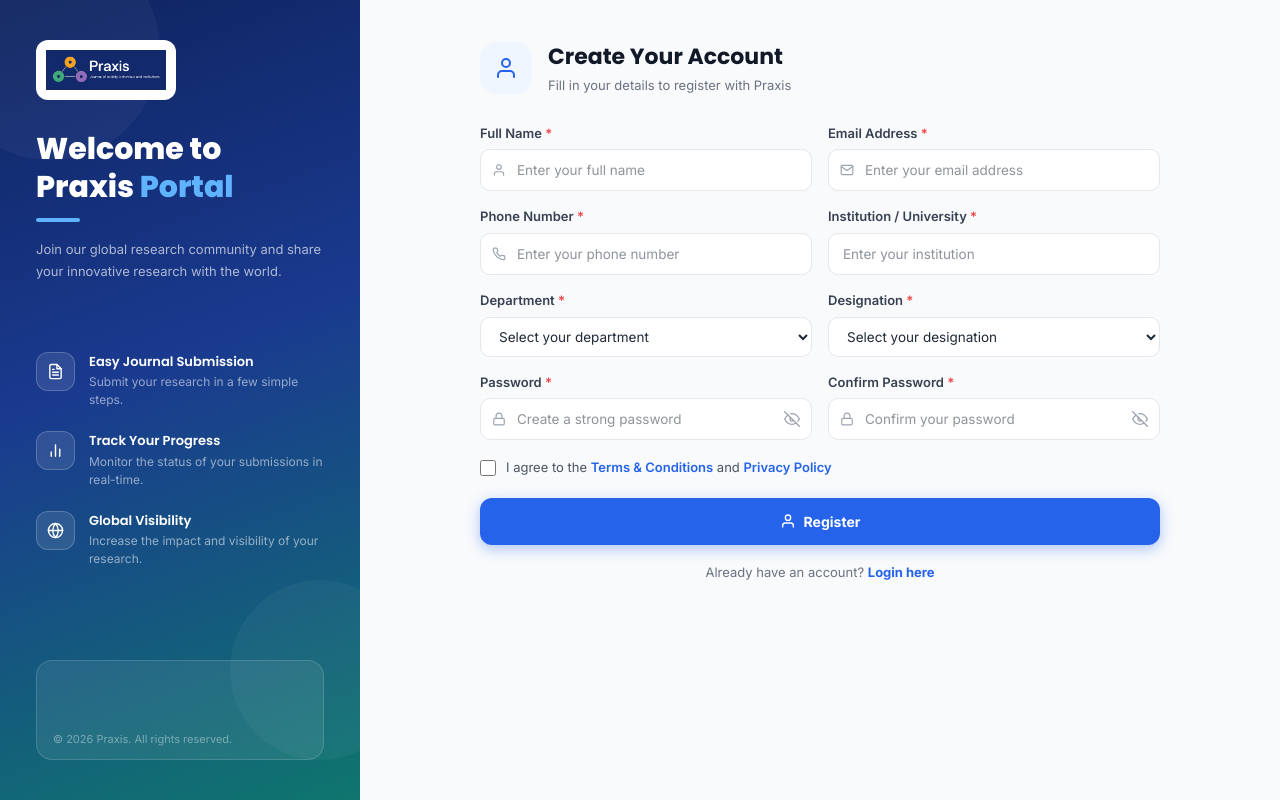
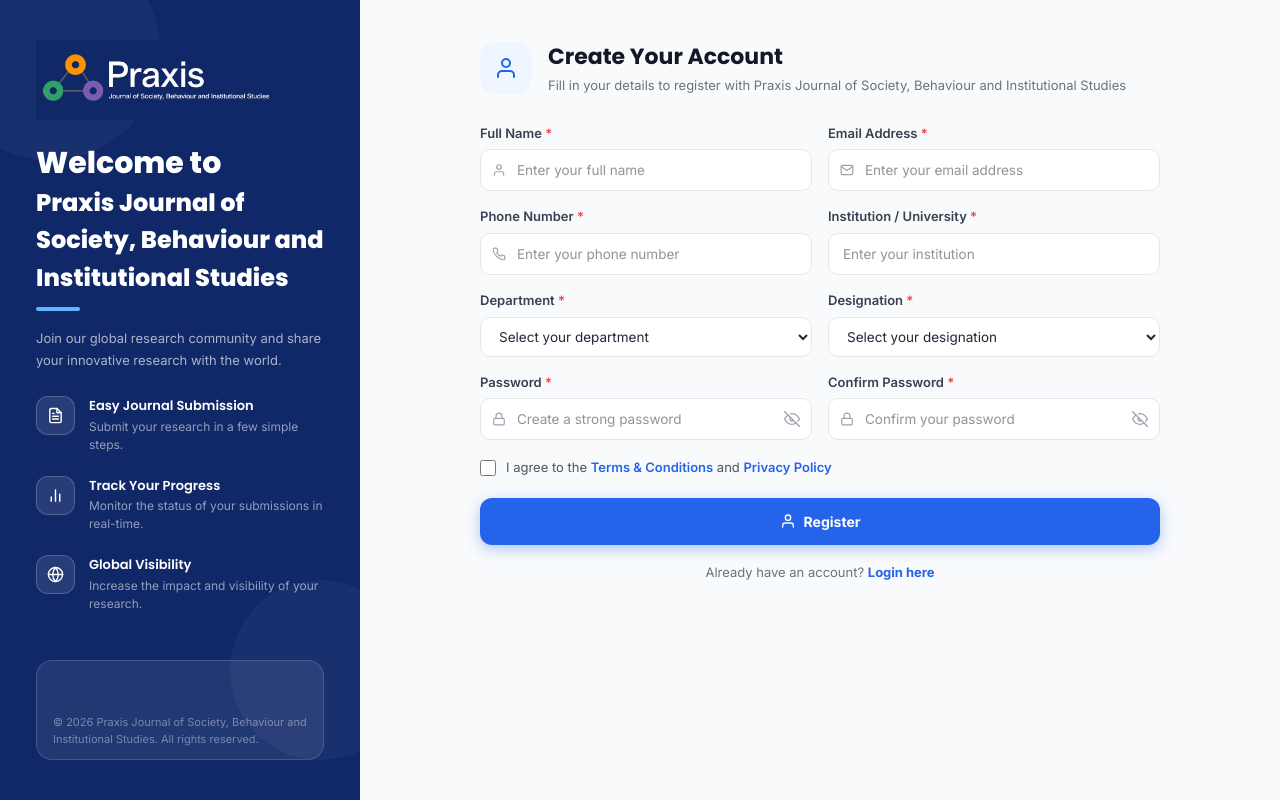
Before and after one commit to devdigicoders-stack/OJS_UserPael, a React (Vite) app: page /register in a window 1280 px wide. Built offline with nearby package versions, Linux system fonts and the light colour scheme.

Commit message:
feat: add registration page and login page with associated assets and routing setup

```diff
--- a/index.html
+++ b/index.html
@@ -4,7 +4,7 @@
     <meta charset="UTF-8" />
     <link rel="icon" type="image/png" href="/favicon.png" />
     <meta name="viewport" content="width=device-width, initial-scale=1.0" />
-    <title>User Panel | Praxis</title>
+    <title>User Panel | Praxis Journal of Society, Behaviour and Institutional Studies</title>
   </head>
   <body>
     <div id="root"></div>
--- a/src/pages/Login.jsx
+++ b/src/pages/Login.jsx
@@ -114,7 +114,7 @@
       {/* ── Left Panel ── */}
       <div style={{
         width: '420px', flexShrink: 0,
-        background: 'linear-gradient(160deg, #0f2460 0%, #1a3a8f 45%, #0f766e 100%)',
+        backgroundColor: '#102868',
         color: '#fff', padding: '44px 40px',
         display: 'flex', flexDirection: 'column', justifyContent: 'space-between',
         position: 'relative', overflow: 'hidden',
@@ -133,8 +133,7 @@
 
           <h1 style={{ fontSize: '32px', fontWeight: 800, fontFamily: 'Poppins, sans-serif', lineHeight: 1.25, marginBottom: '12px' }}>
             Welcome Back to<br />
-            <span style={{ color: '#fff' }}>Praxis </span>
-            <span style={{ color: '#60b4ff' }}>Portal</span>
+            <span style={{ color: '#fff', fontSize: '24px' }}>Praxis Journal of Society, Behaviour and Institutional Studies</span>
           </h1>
           <div style={{ width: '44px', height: '4px', background: '#60b4ff', borderRadius: '4px', marginBottom: '16px' }} />
           <p style={{ fontSize: '13.5px', color: 'rgba(255,255,255,0.65)', lineHeight: 1.75 }}>
@@ -183,7 +182,7 @@
               </div>
               <div>
                 <h2 style={{ fontSize: '22px', fontWeight: 700, color: '#111827', fontFamily: 'Poppins, sans-serif', margin: 0 }}>Sign In</h2>
-                <p style={{ fontSize: '13px', color: '#6B7280', margin: '3px 0 0' }}>Welcome back to Praxis</p>
+                <p style={{ fontSize: '13px', color: '#6B7280', margin: '3px 0 0' }}>Welcome back to Praxis Journal of Society, Behaviour and Institutional Studies</p>
               </div>
             </div>
 
@@ -289,7 +288,7 @@
                 {/* Divider */}
                 <div style={{ display: 'flex', alignItems: 'center', gap: '12px', marginBottom: '16px' }}>
                   <div style={{ flex: 1, height: '1px', background: '#F3F4F6' }} />
-                  <span style={{ fontSize: '12px', color: '#9CA3AF', fontWeight: 500 }}>New to Praxis?</span>
+                  <span style={{ fontSize: '12px', color: '#9CA3AF', fontWeight: 500 }}>New to Praxis Journal?</span>
                   <div style={{ flex: 1, height: '1px', background: '#F3F4F6' }} />
                 </div>
 
--- a/src/pages/Register.jsx
+++ b/src/pages/Register.jsx
@@ -156,7 +156,7 @@
       {/* ── Left Panel ── */}
       <div style={{
         width: '360px', flexShrink: 0,
-        background: 'linear-gradient(160deg, #0f2460 0%, #1a3a8f 45%, #0f766e 100%)',
+        backgroundColor: '#102868',
         color: '#fff', padding: '40px 36px',
         display: 'flex', flexDirection: 'column', justifyContent: 'space-between',
         position: 'relative', overflow: 'hidden',
@@ -167,16 +167,13 @@
 
         {/* Logo & Welcome */}
         <div style={{ position: 'relative', zIndex: 1 }}>
-          <div style={{ marginBottom: '25px' }}>
-            <div style={{ background: '#fff', padding: '10px', borderRadius: '12px', display: 'inline-block' }}>
-              <img src={logo} alt="Praxis Logo" style={{ height: '40px', objectFit: 'contain' }} />
-            </div>
+          <div style={{ marginBottom: '25px', textAlign: 'left' }}>
+            <img src={logo} alt="Praxis Logo" className="h-20 object-contain" />
           </div>
 
           <h1 style={{ fontSize: '30px', fontWeight: 800, fontFamily: 'Poppins, sans-serif', lineHeight: 1.25, marginBottom: '12px' }}>
             Welcome to<br />
-            <span style={{ color: '#fff' }}>Praxis </span>
-            <span style={{ color: '#60b4ff' }}>Portal</span>
+            <span style={{ color: '#fff', fontSize: '24px' }}>Praxis Journal of Society, Behaviour and Institutional Studies</span>
           </h1>
           <div style={{ width: '44px', height: '4px', background: '#60b4ff', borderRadius: '4px', marginBottom: '16px' }} />
           <p style={{ fontSize: '13px', color: 'rgba(255,255,255,0.65)', lineHeight: 1.7 }}>
@@ -202,7 +199,7 @@
         {/* Book image placeholder */}
         <div style={{ position: 'relative', zIndex: 1 }}>
           <div style={{ borderRadius: '16px', background: 'rgba(255,255,255,0.08)', border: '1px solid rgba(255,255,255,0.15)', height: '100px', display: 'flex', alignItems: 'flex-end', padding: '12px 16px' }}>
-            <span style={{ fontSize: '11px', color: 'rgba(255,255,255,0.4)' }}>© {new Date().getFullYear()} Praxis. All rights reserved.</span>
+            <span style={{ fontSize: '11px', color: 'rgba(255,255,255,0.4)' }}>© {new Date().getFullYear()} Praxis Journal of Society, Behaviour and Institutional Studies. All rights reserved.</span>
           </div>
         </div>
       </div>
@@ -226,7 +223,7 @@
               </div>
               <div>
                 <h2 style={{ fontSize: '22px', fontWeight: 700, color: '#111827', fontFamily: 'Poppins, sans-serif', margin: 0 }}>Create Your Account</h2>
-                <p style={{ fontSize: '13px', color: '#6B7280', margin: '3px 0 0' }}>Fill in your details to register with Praxis</p>
+                <p style={{ fontSize: '13px', color: '#6B7280', margin: '3px 0 0' }}>Fill in your details to register with Praxis Journal of Society, Behaviour and Institutional Studies</p>
               </div>
             </div>
 
```
Also changed, not shown: src/assets/logo.png.
